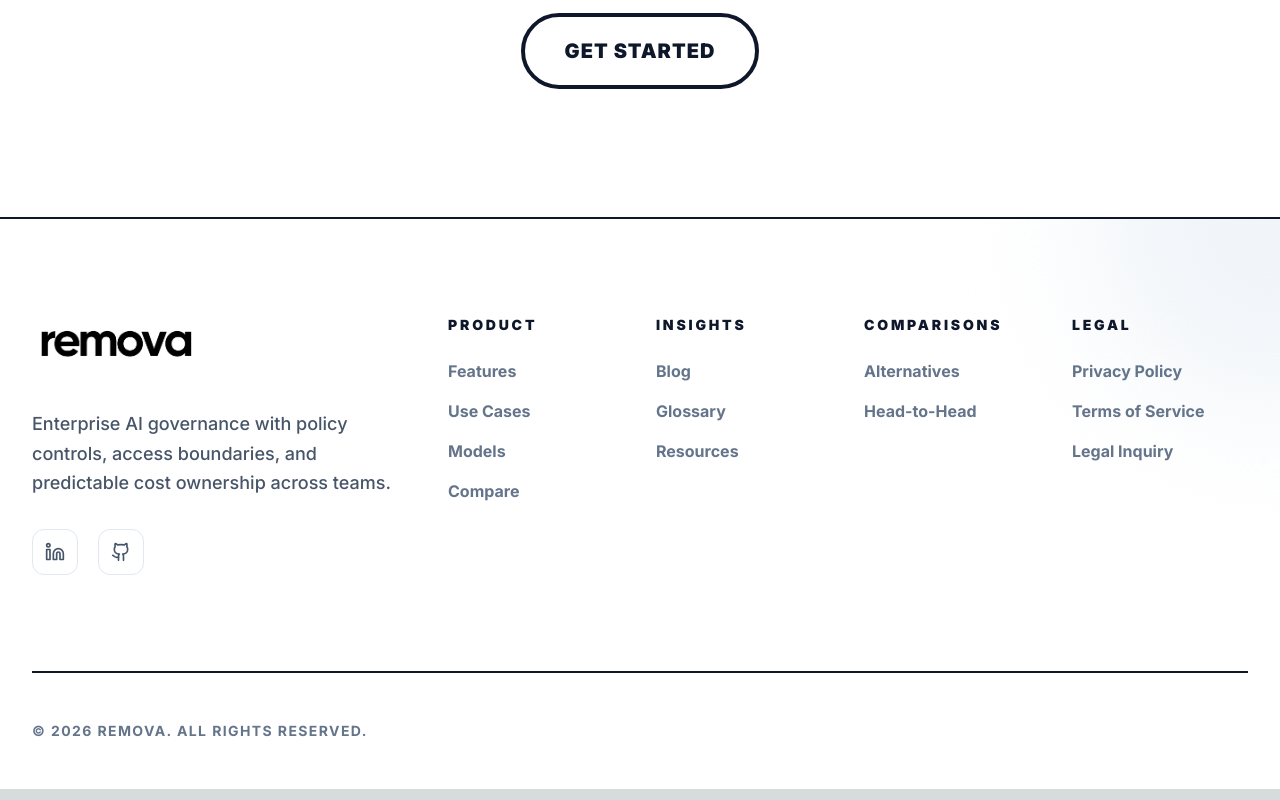
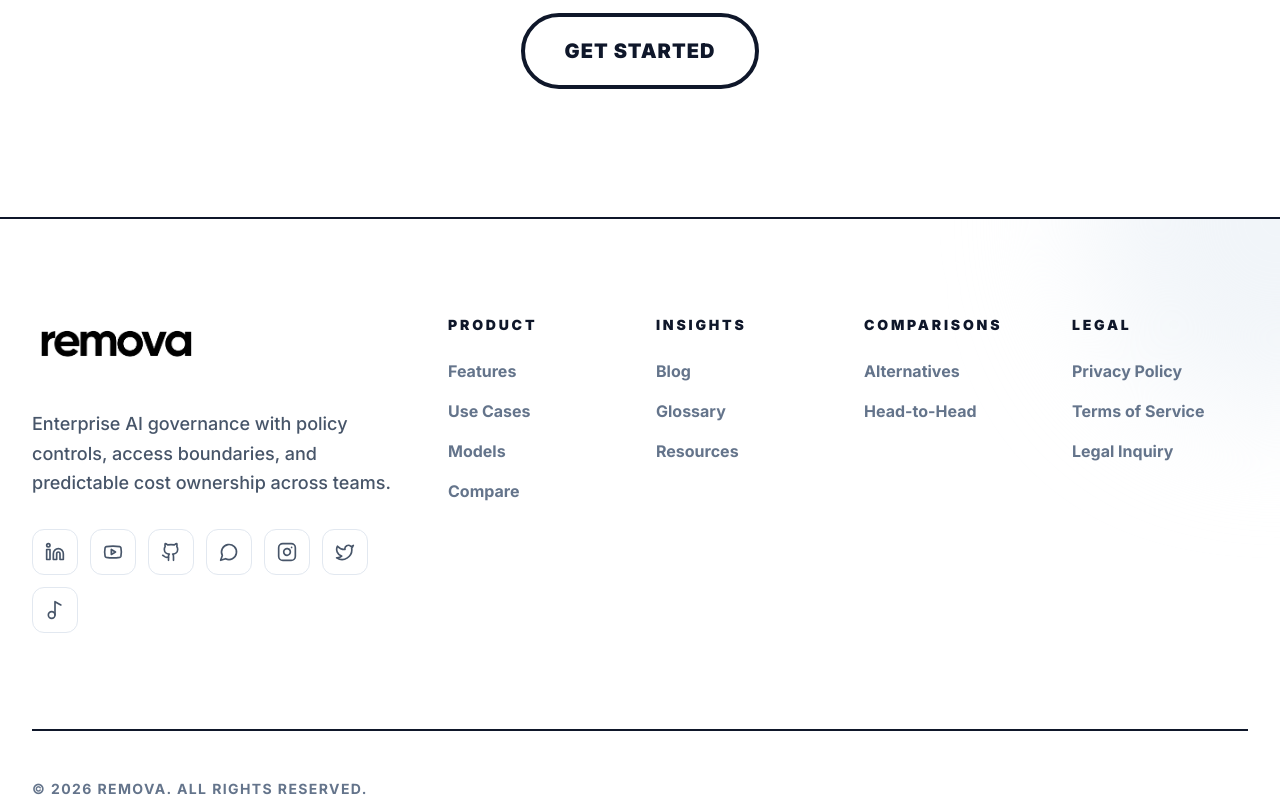
Before and after one commit to omaycompany/remova-marketing, a Next.js app: page / in a window 1280 px wide. Shown: the part 11200-12000 px from the top of the page. Built offline with nearby package versions, Linux system fonts and the light colour scheme.

Commit message:
Add footer social links

```diff
--- a/components/layout/Footer.tsx
+++ b/components/layout/Footer.tsx
@@ -1,7 +1,17 @@
 import Link from "next/link";
 import Image from "next/image";
-import { Github, Linkedin } from "lucide-react";
+import { Github, Instagram, Linkedin, MessageCircle, Music2, Twitter, Youtube } from "lucide-react";
 import SafeEmailLink from "@/components/ui/SafeEmailLink";
+
+const socialLinks = [
+    { name: "LinkedIn", href: "https://www.linkedin.com/company/remova.org/", Icon: Linkedin },
+    { name: "YouTube", href: "https://www.youtube.com/@RemovaInc", Icon: Youtube },
+    { name: "GitHub", href: "https://github.com/removainc", Icon: Github },
+    { name: "Reddit", href: "https://www.reddit.com/user/RemovaInc/", Icon: MessageCircle },
+    { name: "Instagram", href: "https://www.instagram.com/removainc/", Icon: Instagram },
+    { name: "X", href: "https://x.com/RemovaInc", Icon: Twitter },
+    { name: "TikTok", href: "https://www.tiktok.com/@removainc", Icon: Music2 },
+];
 
 export default function Footer() {
     const currentYear = new Date().getFullYear();
@@ -27,23 +37,20 @@ export default function Footer() {
                         <p className="mb-8 max-w-sm text-lg font-medium text-slate-600 dark:text-slate-400 leading-relaxed">
                             Enterprise AI governance with policy controls, access boundaries, and predictable cost ownership across teams.
                         </p>
-                        <div className="flex gap-5">
+                        <div className="flex flex-wrap gap-3">
+                            {socialLinks.map(({ name, href, Icon }) => (
                                 <a
-                                href="https://www.linkedin.com/company/remova.org/"
+                                    key={name}
+                                    href={href}
                                     target="_blank"
                                     rel="noopener noreferrer"
+                                    aria-label={`Remova on ${name}`}
+                                    title={`Remova on ${name}`}
                                     className="group rounded-xl border border-slate-200 dark:border-white/10 p-3 text-slate-600 dark:text-slate-400 transition-all hover:bg-slate-900 hover:text-white dark:hover:bg-white dark:hover:text-slate-900"
                                 >
-                                <Linkedin className="h-5 w-5 transition-transform group-hover:scale-110" />
+                                    <Icon className="h-5 w-5 transition-transform group-hover:scale-110" />
                                 </a>
-                            <a
-                                href="https://github.com/remova"
-                                target="_blank"
-                                rel="noopener noreferrer"
-                                className="group rounded-xl border border-slate-200 dark:border-white/10 p-3 text-slate-600 dark:text-slate-400 transition-all hover:bg-slate-900 hover:text-white dark:hover:bg-white dark:hover:text-slate-900"
-                            >
-                                <Github className="h-5 w-5 transition-transform group-hover:scale-110" />
-                            </a>
+                            ))}
                         </div>
                     </div>
 
```
Lines whose indentation alone changed are shown as unchanged.
